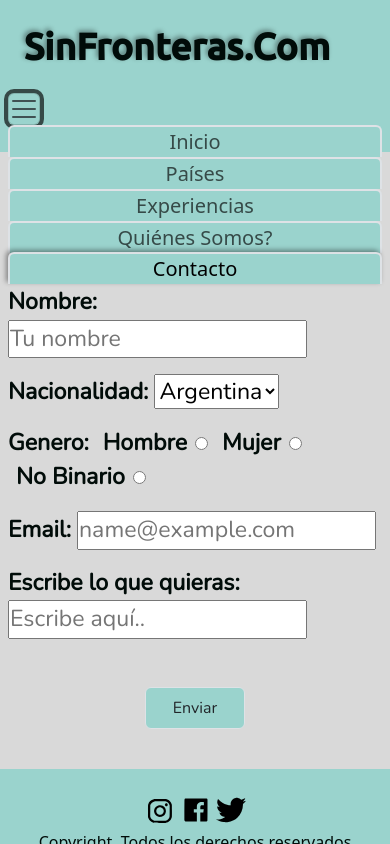
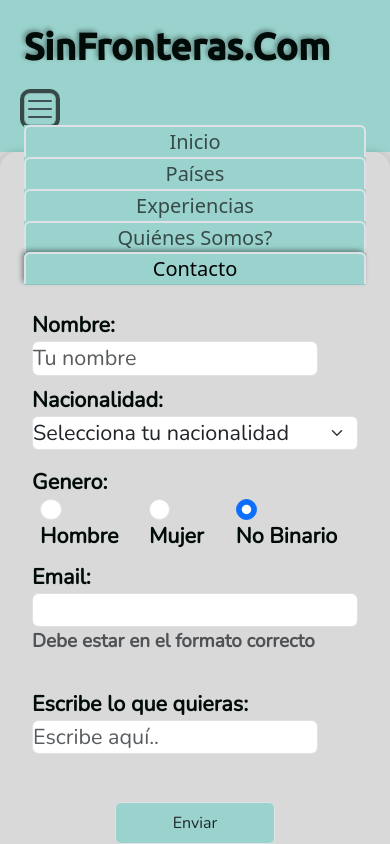
Before and after one commit to diegogarin1/PFDiegoGarinCoderHouse, a website: page pages/contacto.html in a window 390 px wide. Both pictures are taken after a click on the button "Toggle navigation". Shown: the top 844 px of the page. Drawn offline with nearby package versions, Linux system fonts and the light colour scheme.

Commit message:
ultimos cambios para entrega finals, ajustes responsive img index, card contacto, navbar, hover en redes sociales y limpieza de codigo

```diff
--- a/pages/contacto.html
+++ b/pages/contacto.html
@@ -20,47 +20,34 @@
 
 <body>
     <div class="container-fluid text-center">
-        <div class="col">
-
-
         <header>
-                <div class="row vh-18">
+            <div class="row header-alto">
                 <div class="d-lg-flex justify-content-between align-items-end">
-
-
                     <h1 class="logo p-4">SinFronteras.Com</h1>
-
-                        <nav class="fs-5 navbar navbar-expand-lg px-2">
-
+                    <nav class="font-resp fs-5 navbar navbar-expand-lg px-4">
                         <button class="navbar-toggler" type="button" data-bs-toggle="collapse"
                             data-bs-target="#navbarNavAltMarkup" aria-controls="navbarNavAltMarkup"
                             aria-expanded="false" aria-label="Toggle navigation">
                             <span class="navbar-toggler-icon"></span>
                         </button>
                         <div class="collapse navbar-collapse" id="navbarNavAltMarkup">
-                                <div class="navbar-nav">
-
+                            <div class="navbar-nav color-nav">
                                 <a class="nav-link" aria-current="page" href=""></a>
-
-                                    <div class="border border-2 rounded-top border-bottom-0 px-2"
-                                        style="background-color: #9AD3CD;">
+                                <div class="border border-2 rounded-top border-bottom-0 px-2">
                                     <a class="nav-link" href="../index.html">Inicio</a>
                                 </div>
-                                    <div class="border border-2 rounded-top border-bottom-0 px-2"
-                                        style="background-color: #9AD3CD;">
+                                <div class="border border-2 rounded-top border-bottom-0 px-2">
                                     <a class="nav-link" href="./paises.html">Países</a>
                                 </div>
-                                    <div class="border border-2 rounded-top border-bottom-0 px-2"
-                                        style="background-color: #9AD3CD;">
+                                <div class="border border-2 rounded-top border-bottom-0 px-2">
                                     <a class="nav-link" href="./experiencias.html">Experiencias</a>
                                 </div>
-                                    <div class="border border-2 rounded-top border-bottom-0 px-2"
-                                        style="background-color: #9AD3CD;">
+                                <div class="border border-2 rounded-top border-bottom-0 px-2">
                                     <a class="nav-link" href="./quienessomos.html">Quiénes Somos?</a>
                                 </div>
-                                    <div class="border border-2 rounded-top border-bottom-0 px-2 active-pestaña"
-                                        style="background-color: #9AD3CD;">
+                                <div class="border border-2 rounded-top border-bottom-0 px-2 active-pestaña">
                                     <a class="nav-link active" href="./contacto.html">Contacto</a>
+                                </div>
                             </div>
                         </div>
                     </nav>
@@ -68,32 +55,29 @@
             </div>
 
         </header>
-
-
         <main>
-                <div class="row vh-72">
-                    <div class=" text-start">
-
-
-
-                        <div class="col rounded-4">
-
-
-                            <div class="fs-3 card-contacto d-flex-col justify-items-start">
+            <div class="row main-alto">
+                <div class="d-flex justify-content-center text-start">
+                    <div class="col-lg-4"></div>
+                    <div class="col-lg-4 p-4 rounded-4  card-contacto">
+                        <div class="fs-4 d-flex-col justify-items-start">
 
                             <h2 class=" fs-2 py-4 text-decoration-underline ms-5">Contactanos</h2>
 
-                                <div class="pt-5 px-2">
-                                    <form class="mb-2" action="" method="post" enctype="text/plain">
+                            <div class="pt-5 px-2 fs-4">
+
                                 <div>
                                     <label for="name" class="form-label">Nombre:
-                                                <input type="text" name="" id="name" placeholder="Tu nombre">
+                                        <input type="text" class="form-control fs-4" name="" id="name"
+                                            placeholder="Tu nombre">
                                     </label>
                                 </div>
                             </div>
                             <div class="py-2 px-2">
                                 <div><label for="nacionalidad" class="form-label">Nacionalidad:</label>
-                                        <select name="" id="nacionalidad">
+                                    <select class="form-select fs-4" id="nacionalidad"
+                                        aria-label="Default select example">
+                                        <option selected>Selecciona tu nacionalidad</option>
                                         <option value="">Argentina</option>
                                         <option value="">Chile</option>
                                         <option value="">Uruguay</option>
@@ -103,57 +87,71 @@
                             </div>
                             <div class="py-2">
                                 <label for="genero" class="form-label px-2">Genero:
-                                        <label for="Hombre" class="px-2">Hombre</label><input type="radio" name="genero"
-                                            id="Hombre" value="Hombre">
-                                        <label for="Mujer" class="px-2">Mujer</label><input type="radio" name="genero"
-                                            id="Mujer" value="Mujer">
-                                        <label for="NB" class="px-2">No Binario</label><input type="radio" name="genero"
-                                            id="NB" value="No Binario">
+
+                                    <div class="d-flex">
+                                        <div class="px-2 form-check" name="genero">
+                                            <input class="form-check-input" type="radio" name="flexRadioDefault"
+                                                id="flexRadioDefault1">
+                                            <label class="form-check-label" for="flexRadioDefault1"> Hombre
                                             </label>
                                         </div>
-                                <div class="py-2 px-2">
-                                    <label for="email" class="form-label">Email:
-                                        <input type="email" name="" id="email" placeholder="name@example.com">
+                                        <div class="px-2 form-check">
+                                            <input class="form-check-input" type="radio" name="flexRadioDefault"
+                                                id="flexRadioDefault2" checked>
+                                            <label class="form-check-label" for="flexRadioDefault2"> Mujer
                                             </label>
+                                        </div>
+                                        <div class="px-2 form-check">
+                                            <input class="form-check-input" type="radio" name="flexRadioDefault"
+                                                id="flexRadioDefault2" checked>
+                                            <label class="form-check-label" for="flexRadioDefault2"> No Binario
+                                            </label>
+                                        </div>
+                                    </div>
+                                </label>
+                                <div class="py-2 px-2 mb-3 fs-4">
+
+                                    <label for="exampleInputEmail1" class="form-label">Email:</label>
+                                    <input type="email" class="form-control fs-4" id="exampleInputEmail1"
+                                        aria-describedby="emailHelp">
+                                    <div id="emailHelp" class="form-text">Debe estar en el formato correcto</div>
                                 </div>
                                 <div class="py-2 px-2">
                                     <label for="comentarios" class="form-label">Escribe lo que quieras:
-                                        <input type="text" name="" id="" placeholder="Escribe aquí..">
+                                        <input type="text" class="form-control fs-4" name="" id=""
+                                            placeholder="Escribe aquí..">
                                     </label>
-
                                 </div>
-
-                                <div class="py-3 mx-auto">
-                                    <input type="submit" class="shake btn mb-4 p-2 mt-4 border border-opacity-50" value="Enviar" id="">
+                                <div class="py-3 d-flex justify-content-center">
+                                    <input type="submit" class="shake btn mb-4 p-2 mt-4 border border-opacity-50"
+                                        value="Enviar" id="">
+                                </div>
+                                </form>
                             </div>
                             </form>
                         </div>
                     </div>
-                    </div>
+                    <div class="col-lg-4"></div>
                 </div>
         </main>
-
-
-
         <footer>
-                <div class="row vh-10 ">
+            <div class="row footer-alto">
                 <div class="d-flex flex-column-reverse align-items-center flex-md-row justify-content-md-between">
-                        <p class="ms-md-4">Copyright. Todos los derechos reservados</p>
+                    <p class="ms-md-4">Copyright. Todos los derechos reservados ©</p>
 
                     <ul class="d-flex me-md-4">
                         <li><a href="http://instagram.com" target="_blank"><img
-                                        src="../assets/images/instagram_icon.svg" class="instagram-icon" alt=""></a>
-                            </li>
-                            <li><a href="http://facebook.com" target="_blank"><img
-                                        src="../assets/images/facebook_icon.svg" class="facebook-icon" alt=""></a></li>
-                            <li><a href="http://Twitter.com" target="_blank"><img
-                                        src="../assets/images/twitter_icon.svg" class="twitter-icon" alt=""></a></li>
+                                    src="../assets/images/instagram_icon.svg" class="instagram-icon"
+                                    alt="Icono instagram"></a></li>
+                        <li><a href="http://facebook.com" target="_blank"><img src="../assets/images/facebook_icon.svg"
+                                    class="facebook-icon" alt="Icono facebook"></a></li>
+                        <li><a href="http://Twitter.com" target="_blank"><img src="../assets/images/twitter_icon.svg"
+                                    class="twitter-icon" alt="Icono twitter"></a></li>
                     </ul>
                 </div>
             </div>
         </footer>
     </div>
-    </div>
     <script src="../node_modules/bootstrap/dist/js/bootstrap.js"></script>
 </body>
 
--- a/scss/footer.scss
+++ b/scss/footer.scss
@@ -1,6 +1,7 @@
 footer {
     background-color: $celeste;
     color: $negro;
+    font-family: $nunito;
 
     ul {
         list-style: none;
@@ -19,6 +20,10 @@ $iconos: (
 $tamano in $iconos {
     .#{$redsocial}-icon {
         width: $tamano;
+
+        &:hover {
+            width: $tamano+10px
+        }
     }
 }
 
--- a/scss/header.scss
+++ b/scss/header.scss
@@ -1,7 +1,8 @@
 header {
     background-color: $celeste;
-    color: $negro;
 }
+
+// LOGO
 
 .logo {
     color: $negro;
@@ -12,12 +13,10 @@ header {
     text-shadow: -2px -2px 5px rgba(0, 0, 0, 0.4);
 }
 
-
-
 // NAV
 
 .color-nav {
-    color: $celeste !important;
+    background-color: $celeste !important;
 }
 
 .active-pestaña {
--- a/scss/main.scss
+++ b/scss/main.scss
@@ -9,16 +9,13 @@ main {
 	}
 }
 
-// INDEX
 
-.imgindex {
-	width: min-content !important;
-
-}
+// EFECTO BOTON
 
 .shake {
-	background-color: #9AD3CD;
-	width: 100px;
+	background-color: $celeste;
+	width: 160px;
+
 }
 
 .shake:hover{
@@ -51,53 +48,28 @@ main {
     }
 
 // PAISES
+
 	.paises{
-		background-image: url(../assets/images/pexels-nataliya-vaitkevich-7235807.jpg);
+		background-image: url(../assets/images/bgpaises.webp);
 		background-size: cover;
 		height: fit-content;
 	}
 
 
-
-
 // EXPERIENCIAS
-
-
 
 
 .bg-blanco {
 	background-color: $blanco;
-
 }
 
 
 
-
-
-
 // TARJETAS
-.card {
-	width: 100%;
-	margin: 20px;
-	border-radius: 6px;
-	overflow: hidden;
-	background: #D9D9D9;
-	box-shadow: 0px 1px 10px rgba(0, 0, 0, 0.2);
-	transition: all 400ms ease-out;
-	cursor: default;
-
-	&:hover {
-		box-shadow: 5px 5px 20px rgba(0, 0, 0, 0.4);
-		transform: translateY(-3%);
-	}
-}
 
 .tabla-top {
-	overflow: hidden;
 	box-shadow: 0px 1px 10px rgba(0, 0, 0, 0.2);
-	transition: all 400ms ease-out;
-	cursor: default;
-
+	background-color: $verde
 }
 
 .cardtabla {
@@ -120,13 +92,9 @@ main {
 // QUIENES SOMOS
 
 .card-qs {
-	height: 100% !important;
 	border-radius: 6px;
-	overflow: hidden;
-	background: #D9D9D9;
+	background-color: #D9D9D9;
 	box-shadow: 0px 1px 10px rgba(0, 0, 0, 0.2);
-	transition: all 400ms ease-out;
-	cursor: default;
 }
 
 .imgdiego {
@@ -140,15 +108,8 @@ main {
 // FORMULARIO CONTACTO
 
 .card-contacto {
-	display: grid;
-	place-content: center;
+	box-shadow: 0px 1px 10px rgba(0, 0, 0, 0.2);
 }
-
-
-
-
-
-
 
 
 // ANIMACION KEYFRAMES
--- a/scss/style.scss
+++ b/scss/style.scss
@@ -29,20 +29,22 @@
 
 	@import "../scss/footer.scss";
 
-	// AJUSTES ALTO DE PAGINA
-	.vh-18 {
-		height: 18vh !important;
+	// MAPA AJUSTES PERSONALIZADOS ALTO DE PAGINA
+
+	$partes: (
+		header: 18vh,
+		footer: 10vh,
+	);
+
+	@each $layout,
+	$tamano in $partes {
+		.#{$layout}-alto {
+			height: $tamano !important;
 		}
-
-	.vh-72 {
+	}
+	.main-alto {
 	min-height: 72vh !important;
 }
-
-	.vh-10 {
-		height: 10vh !important;
-	}
-
-
 }
 
 // RESPONSIVE 1200
@@ -50,24 +52,18 @@
 @media screen and (max-width: $monitor) {}
 
 
-// RESPONSIVE 768
+// AJUSTE INTERMEDIO
 
-@media screen and (max-width: $tablet1) {
-
-	.imgindex {
-		width: min-content !important;
-
-	}
-
-	.ratio-4x3 {
-		@include media-breakpoint-up(md) {
-			--bs-aspect-ratio: 50%; // 2x1
+@media screen and (min-width: 993px) and (max-width: 1141px) {
+	.font-resp {
+		font-size: small !important;
 	}
 }
 
 
+// RESPONSIVE 768
 
-}
+@media screen and (max-width: $tablet1) {}
 
 // RESPONSIVE 425
 
@@ -75,23 +71,13 @@
 
 // RESPONSIVE 375
 
-@media screen and (max-width: $movil1) {}
-
-// RESPONSIVE 320
-
-@media screen and (max-width: $movil2) {
-	body {
-		width: 100vw !important;
-		height: 100vh !important;
-	}
-
-
-
-
-
-
+@media screen and (max-width: $movil1) {
 	.tabla {
 		font-size: x-small !important;
 		font-weight: 700 !important;
 	}
 }
+
+// RESPONSIVE 320
+
+@media screen and (max-width: $movil2) {}
--- a/scss/variables.scss
+++ b/scss/variables.scss
@@ -2,6 +2,7 @@
 $negro: #010c09;
 $celeste: #9AD3CD;
 $blanco: #D9D9D9;
+$verde: #6DBE4B;
 // TIPOGRAFIAS
 $ubuntu: 'Ubuntu', sans-serif;
 $nunito: 'Nunito', sans-serif;
```
Also changed, not shown: index.html (+24 -39 lines), pages/experiencias.html (+19 -42 lines), pages/paises.html (+20 -39 lines), pages/quienessomos.html (+27 -47 lines), css/style.css, 2 other files. Lines whose indentation alone changed are shown as unchanged.
